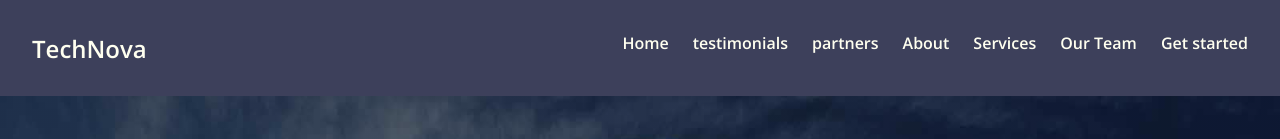
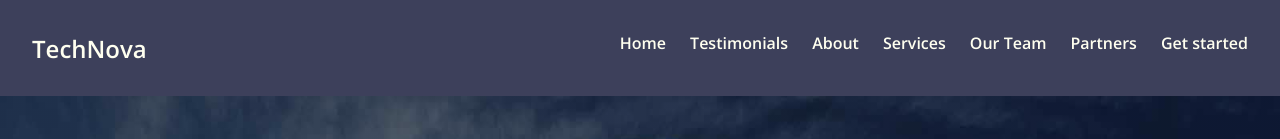
Before and after one commit to ELfatt09/company-profil, a plain HTML site: page index.html in a window 1280 px wide. Shown: the top 139 px of the page. Drawn offline with nearby package versions, Linux system fonts and the light colour scheme.

Commit message:
better navbar

```diff
--- a/index.html
+++ b/index.html
@@ -15,11 +15,11 @@
             <div class="logo">TechNova</div>
             <ul class="nav-menu">
                 <li class="nav-item"><a href="/">Home</a></li>
-                <li class="nav-item"><a href="#testimonials">testimonials</a></li>
-                <li class="nav-item"><a href="#partners">partners</a></li>
+                <li class="nav-item"><a href="#testimonials">Testimonials</a></li>
                 <li class="nav-item"><a href="#about">About</a></li>
                 <li class="nav-item"><a href="#services">Services</a></li>
                 <li class="nav-item"><a href="#team">Our Team</a></li>
+                <li class="nav-item"><a href="#partners">Partners</a></li>
                 <li class="nav-item"><a href="#get-started">Get started</a></li>
             </ul>
             <div class="hamburger" id="hamburger">
```
